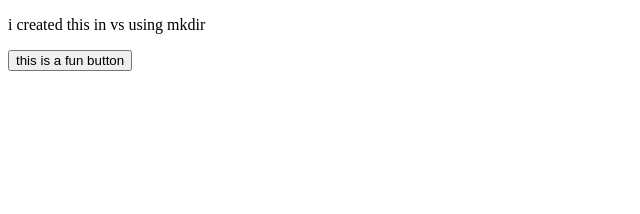
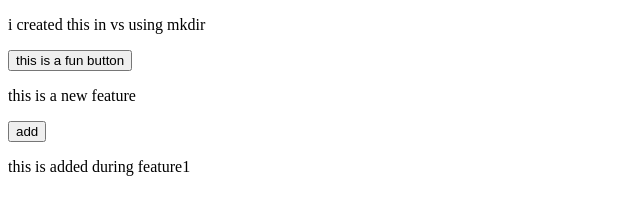
Before and after one commit to MahboobGeeky/Restaurant-Project, a plain HTML site: page page.html in a window 1280 px wide. Shown: the whole page, without its empty margins (0-640 px from the left). Drawn offline with Linux system fonts and the light colour scheme.

Commit message:
add feature1 branch

```diff
--- a/page.html
+++ b/page.html
@@ -8,5 +8,8 @@
 <body>
     <p>i created this in vs using mkdir</p>
     <button>this is a fun button</button>
+    <p>this is a new feature</p>
+    <button>add</button>
+    <p>this is added during feature1</p>
 </body>
 </html>
```
